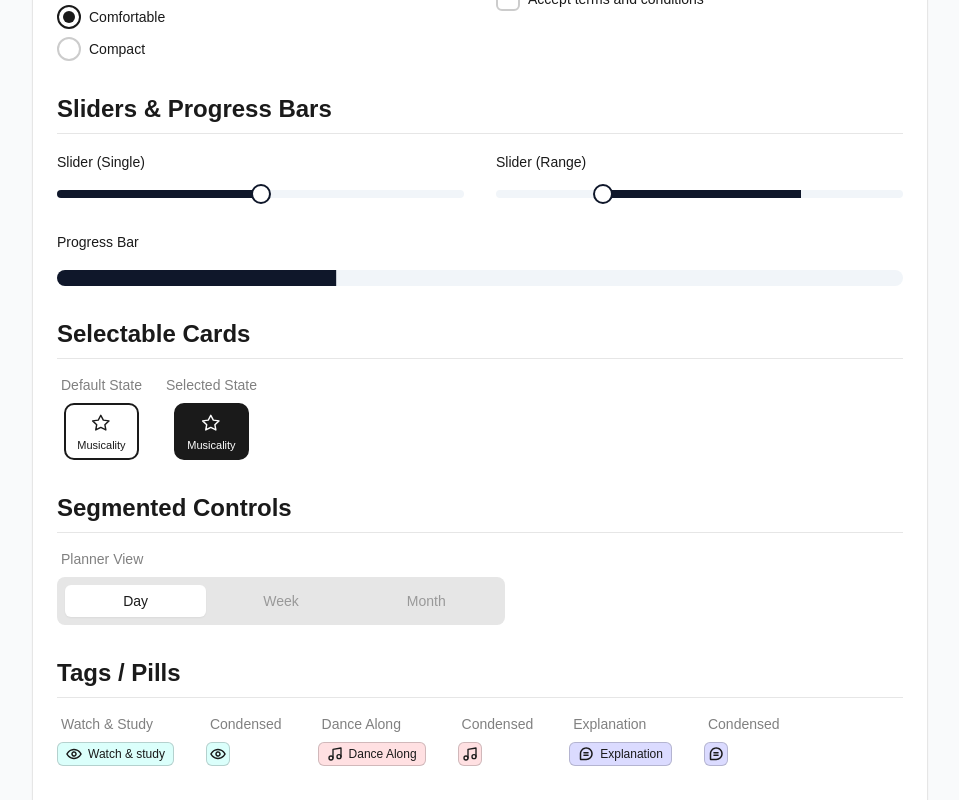
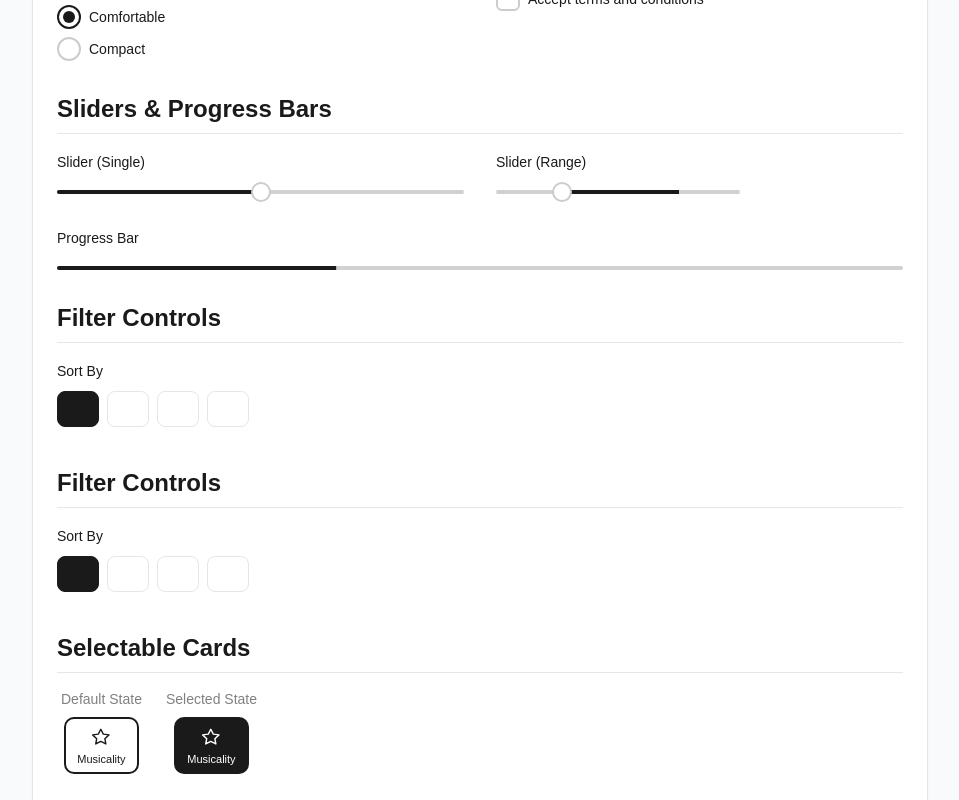
Before and after one commit to orangedrum/ytapp, a Next.js app: page /styleguide in a window 1280 px wide. Shown: the part 2391-3191 px from the top of the page, without its empty margins (0-959 px from the left). Built offline with nearby package versions, Linux system fonts and the light colour scheme; a web font is replaced by a local one.

Commit message:
finally sending our range slider and filter component

```diff
--- a/components/StyleGuide.tsx
+++ b/components/StyleGuide.tsx
@@ -42,6 +42,7 @@ import { RadioGroup, RadioGroupItem } from "./ui/radio-group";
 import { Checkbox } from "./ui/checkbox";
 import { Slider } from "./ui/slider";
 import { Progress } from "./ui/progress";
+import { FilterGroup, FilterGroupItem } from "./ui/filter-group";
 
 // Helper component for displaying a row in the typography scale
 const TextStyleRow = ({
@@ -286,11 +287,47 @@ export default function StyleGuide() {
             </div>
             <div className="space-y-4">
               <Label>Slider (Range)</Label>
-              <Slider defaultValue={[25, 75]} max={100} step={1} />
+              {/* To render a range slider, we pass an array to defaultValue */}
+              {/* The Slider component will automatically render a thumb for each value */}
+              <Slider defaultValue={[25, 75]} max={100} step={1} className="w-[60%]" />
             </div>
             <div className="space-y-4 md:col-span-2">
               <Label>Progress Bar</Label>
               <Progress value={33} />
+            </div>
+          </div>
+        </section>
+
+        <section className="space-y-4">
+          <h2 className="text-2xl font-bold border-b pb-2">Filter Controls</h2>
+          <div className="space-y-2">
+            <Label>Sort By</Label>
+            <div className="w-full overflow-x-auto pb-2">
+              <div className="flex w-max space-x-2">
+                <FilterGroup type="single" defaultValue="relevance">
+                  <FilterGroupItem value="relevance">Relevance</FilterGroupItem>
+                  <FilterGroupItem value="low-high">Price: Low - High</FilterGroupItem>
+                  <FilterGroupItem value="high-low">Price: High - Low</FilterGroupItem>
+                  <FilterGroupItem value="newest">Newest</FilterGroupItem>
+                </FilterGroup>
+              </div>
+            </div>
+          </div>
+        </section>
+
+        <section className="space-y-4">
+          <h2 className="text-2xl font-bold border-b pb-2">Filter Controls</h2>
+          <div className="space-y-2">
+            <Label>Sort By</Label>
+            <div className="w-full overflow-x-auto pb-2">
+              <div className="flex w-max space-x-2">
+                <FilterGroup type="single" defaultValue="relevance">
+                  <FilterGroupItem value="relevance">Relevance</FilterGroupItem>
+                  <FilterGroupItem value="low-high">Price: Low - High</FilterGroupItem>
+                  <FilterGroupItem value="high-low">Price: High - Low</FilterGroupItem>
+                  <FilterGroupItem value="newest">Newest</FilterGroupItem>
+                </FilterGroup>
+              </div>
             </div>
           </div>
         </section>
--- /dev/null
+++ b/components/ui/filter-group.tsx
@@ -0,0 +1,67 @@
+import * as React from "react";
+import * as ToggleGroupPrimitive from "@radix-ui/react-toggle-group";
+import { cva, type VariantProps } from "class-variance-authority";
+
+import { cn } from "@/lib/utils";
+
+const FilterGroupContext = React.createContext<
+  VariantProps<typeof filterGroupItemVariants>
+>({
+  size: "default",
+});
+
+const FilterGroup = React.forwardRef<
+  React.ElementRef<typeof ToggleGroupPrimitive.Root>,
+  React.ComponentPropsWithoutRef<typeof ToggleGroupPrimitive.Root> &
+    VariantProps<typeof filterGroupItemVariants>
+>(({ className, variant, size, children, ...props }, ref) => (
+  <ToggleGroupPrimitive.Root
+    ref={ref}
+    className={cn("flex items-center justify-start gap-2", className)}
+    {...props}
+  >
+    <FilterGroupContext.Provider value={{ size }}>
+      {children}
+    </FilterGroupContext.Provider>
+  </ToggleGroupPrimitive.Root>
+));
+FilterGroup.displayName = ToggleGroupPrimitive.Root.displayName;
+
+const filterGroupItemVariants = cva(
+  "inline-flex items-center justify-center whitespace-nowrap rounded-lg text-base font-medium ring-offset-background transition-colors focus-visible:outline-none focus-visible:ring-2 focus-visible:ring-ring focus-visible:ring-offset-2 disabled:pointer-events-none disabled:opacity-50",
+  {
+    variants: {
+      variant: {
+        default:
+          "border border-border bg-background text-foreground hover:bg-accent data-[state=on]:bg-foreground data-[state=on]:text-background data-[state=on]:border-foreground",
+      },
+      size: {
+        default: "h-9 px-5",
+      },
+    },
+    defaultVariants: {
+      variant: "default",
+      size: "default",
+    },
+  }
+);
+
+const FilterGroupItem = React.forwardRef<
+  React.ElementRef<typeof ToggleGroupPrimitive.Item>,
+  React.ComponentPropsWithoutRef<typeof ToggleGroupPrimitive.Item> &
+    VariantProps<typeof filterGroupItemVariants>
+>(({ className, children, variant, size, ...props }, ref) => {
+  const context = React.useContext(FilterGroupContext);
+
+  return (
+    <ToggleGroupPrimitive.Item
+      ref={ref}
+      className={cn(filterGroupItemVariants({ variant, size: context.size || size, className }))}
+      {...props}
+    />
+  );
+});
+
+FilterGroupItem.displayName = ToggleGroupPrimitive.Item.displayName;
+
+export { FilterGroup, FilterGroupItem };
--- a/components/ui/progress.tsx
+++ b/components/ui/progress.tsx
@@ -10,13 +10,13 @@ const Progress = React.forwardRef<
   <ProgressPrimitive.Root
     ref={ref}
     className={cn(
-      "relative h-4 w-full overflow-hidden rounded-full bg-secondary",
+      "relative h-1 w-full overflow-hidden rounded-full bg-foreground/20",
       className
     )}
     {...props}
   >
     <ProgressPrimitive.Indicator
-      className="h-full w-full flex-1 bg-primary transition-all"
+      className="h-full w-full flex-1 bg-foreground transition-all"
       style={{ transform: `translateX(-${100 - (value || 0)}%)` }}
     />
   </ProgressPrimitive.Root>
--- a/components/ui/slider.tsx
+++ b/components/ui/slider.tsx
@@ -15,10 +15,10 @@ const Slider = React.forwardRef<
     )}
     {...props}
   >
-    <SliderPrimitive.Track className="relative h-2 w-full grow overflow-hidden rounded-full bg-secondary">
-      <SliderPrimitive.Range className="absolute h-full bg-primary" />
+    <SliderPrimitive.Track className="relative h-1 w-full grow overflow-hidden rounded-full bg-foreground/20">
+      <SliderPrimitive.Range className="absolute h-full bg-foreground" />
     </SliderPrimitive.Track>
-    <SliderPrimitive.Thumb className="block h-5 w-5 rounded-full border-2 border-primary bg-background ring-offset-background transition-colors focus-visible:outline-none focus-visible:ring-2 focus-visible:ring-ring focus-visible:ring-offset-2 disabled:pointer-events-none disabled:opacity-50" />
+    <SliderPrimitive.Thumb className="block h-5 w-5 rounded-full border-2 border-gray-6 bg-background ring-offset-background transition-colors focus-visible:outline-none focus-visible:ring-2 focus-visible:ring-ring focus-visible:ring-offset-2 disabled:pointer-events-none disabled:opacity-50" />
   </SliderPrimitive.Root>
 ))
 Slider.displayName = SliderPrimitive.Root.displayName
```
